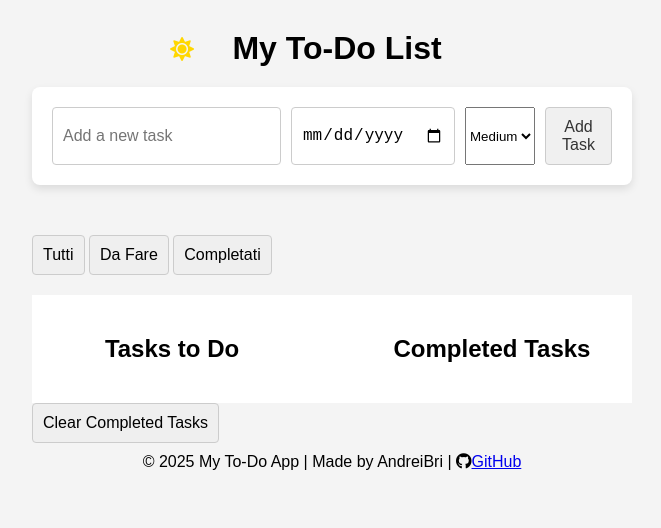
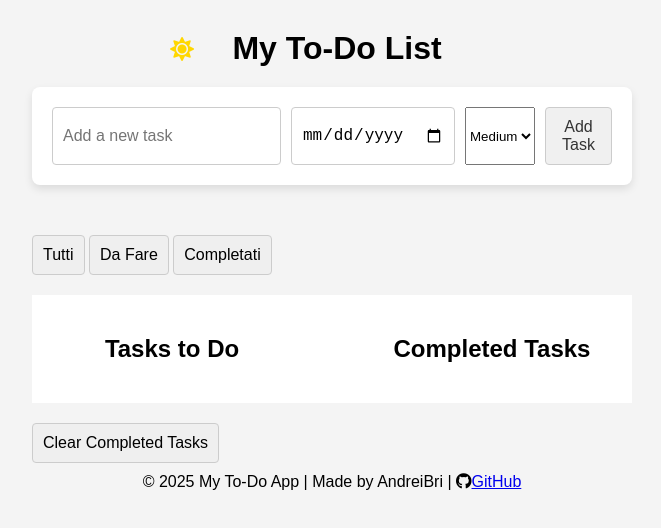
Before and after one commit to AndreiBri/ToDoList, a plain HTML site: page index.html in a window 1280 px wide. Shown: the whole page, without its empty margins (308-969 px from the left). Drawn offline with Linux system fonts and the light colour scheme.

Commit message:
clear button margin top

```diff
--- a/style.css
+++ b/style.css
@@ -75,6 +75,10 @@ button {
 
 button:hover {
     background-color: #4caf50;
+}
+
+button#clear-completed {
+  margin-top: 20px; /* Adjust the value as needed */
 }
 
 .todo-columns-container {
```
